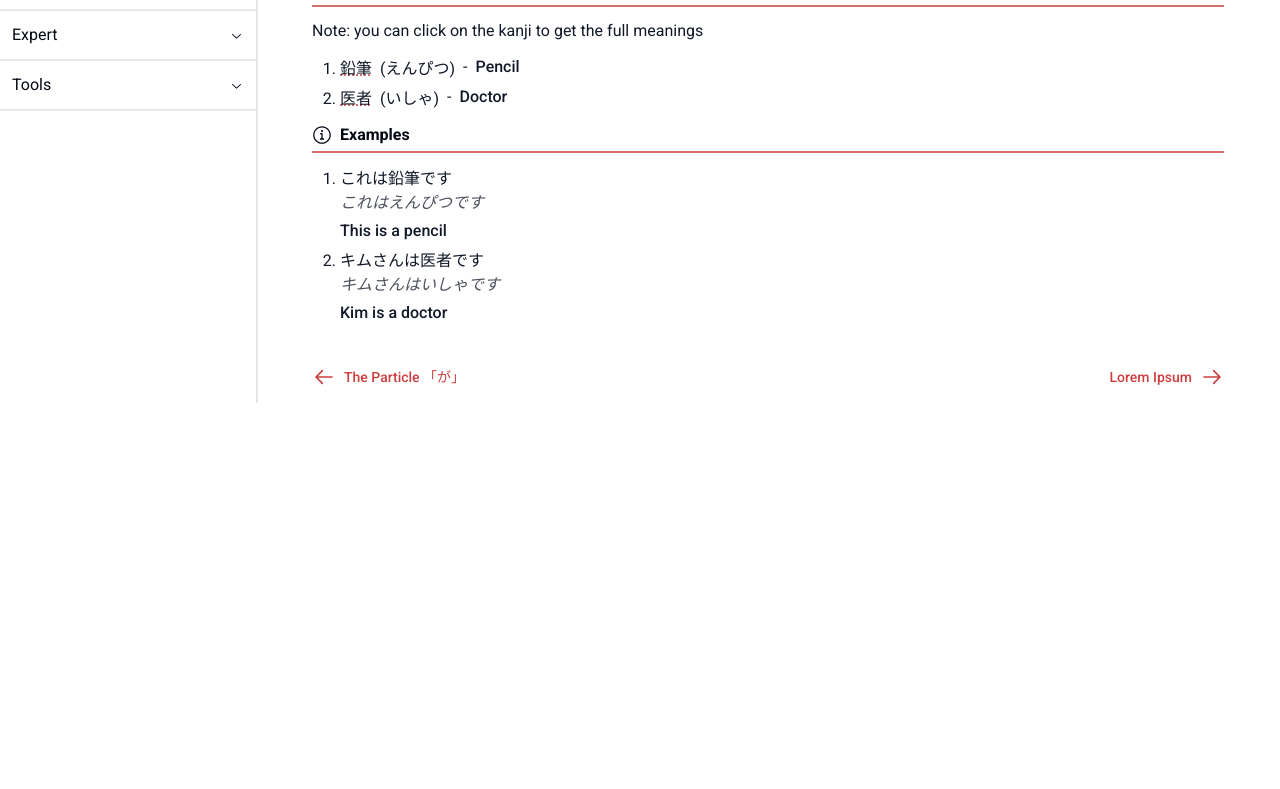
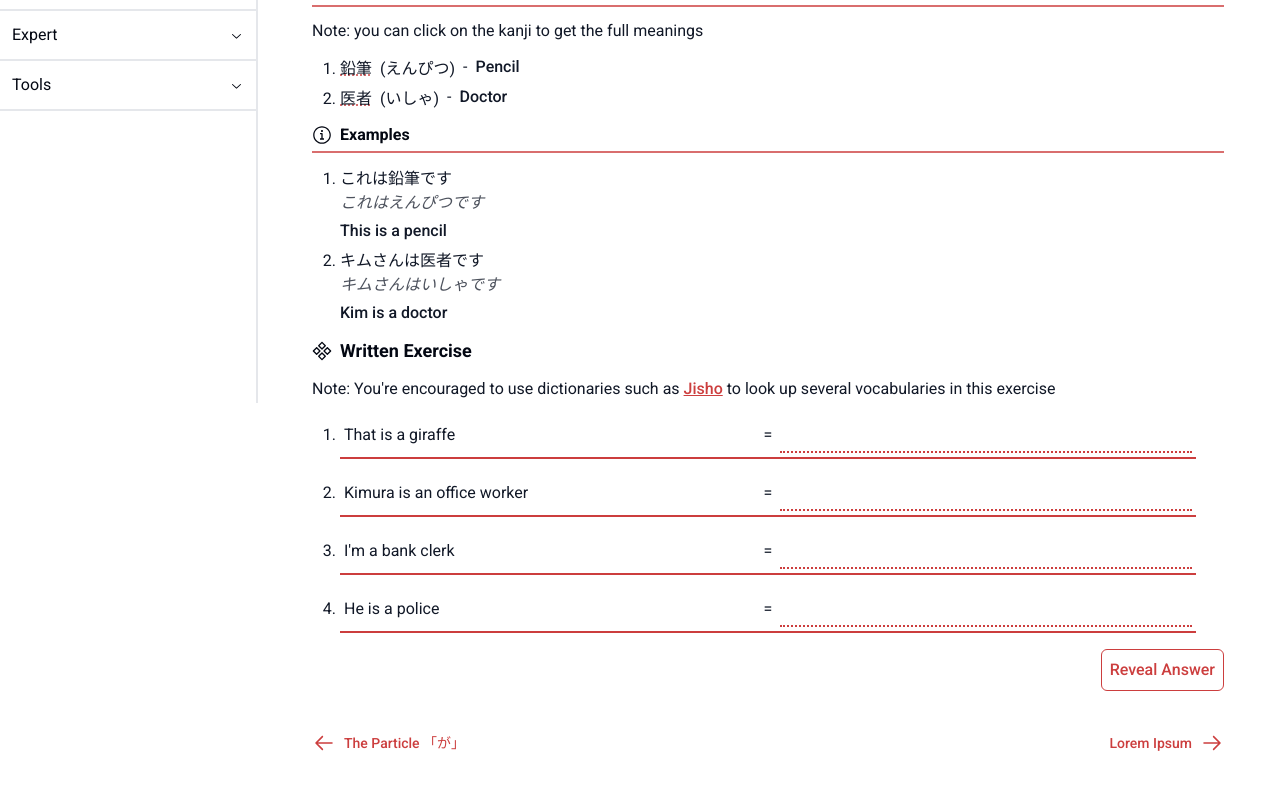
Before and after one commit to LinCie/tanukihub, a Next.js app: page /beginner/the-particle-ha in a window 1280 px wide. Shown: the part 397-1186 px from the top of the page. Before the commit the page ends 882 px from the top, so only its background shows below. Built offline with nearby package versions, Linux system fonts and the light colour scheme.

Commit message:
add written exercise

```diff
--- a/app/beginner/the-particle-ha/page.tsx
+++ b/app/beginner/the-particle-ha/page.tsx
@@ -12,6 +12,8 @@ import ExampleType from "@/components/example/ExampleType";
 import Example from "@/components/example/Example";
 import VocabularyType from "@/components/vocabulary/VocabularyType";
 import Vocabulary from "@/components/vocabulary/Vocabulary";
+import WrittenExercise from "@/components/exercise/WrittenExercise";
+import WrittenExerciseType from "@/components/exercise/WrittenExerciseType";
 
 export const metadata: Metadata = {
   title: "TanukiHub | The Particle 「は」",
@@ -66,11 +68,40 @@ const TopicMarkerSection = () => {
   );
 };
 
+const WrittenExerciseSection = () => {
+  const exercises: WrittenExerciseType[] = [
+    {
+      question: "That is a giraffe",
+      answer: "あれは麒麟です",
+    },
+    {
+      question: "Kimura is an office worker",
+      answer: "木村さんは社員です",
+    },
+    {
+      question: "I'm a bank clerk",
+      answer: "私は銀行員です",
+    },
+    {
+      question: "He is a police",
+      answer: "彼は警察です",
+    },
+  ];
+
+  return (
+    <section id="written-exercise">
+      <SectionTitle>Written Exercise</SectionTitle>
+      <WrittenExercise exercises={exercises} />
+    </section>
+  );
+};
+
 export default function Page() {
   return (
     <div id="the-particle-ha">
       <PageTitle>The Particle 「は」</PageTitle>
       <TopicMarkerSection />
+      <WrittenExerciseSection />
       <BottomNavigation>
         <BottomNavigationLink href="/beginner/the-partivle-ga">
           The Particle 「が」
```
